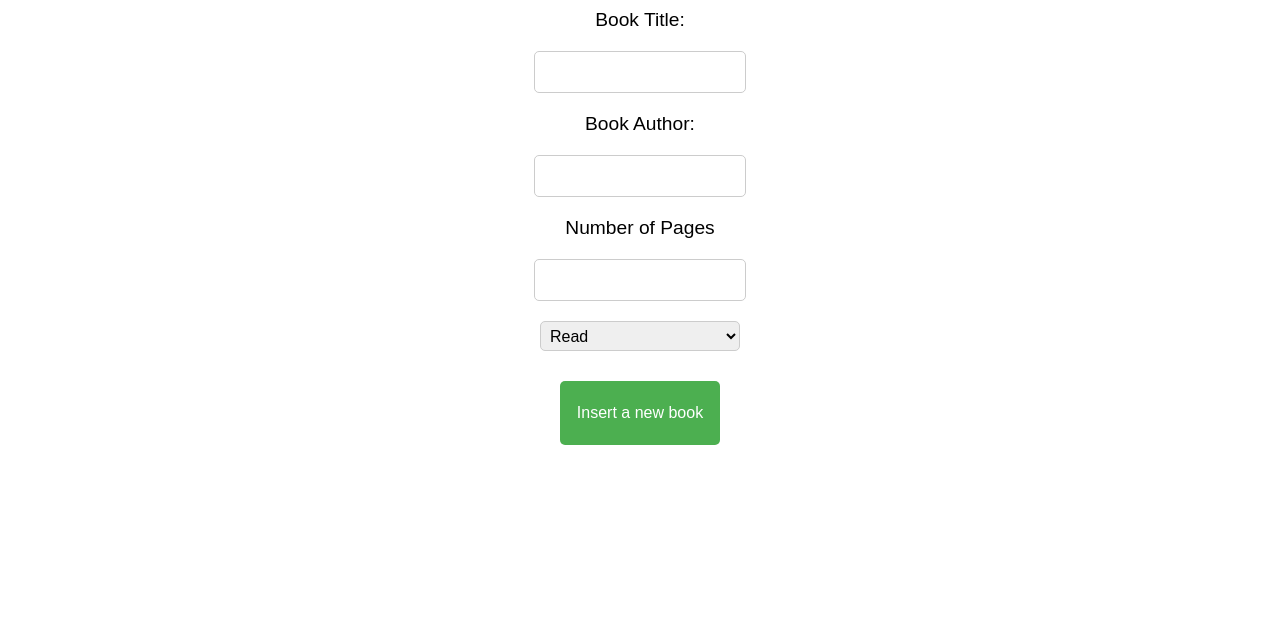
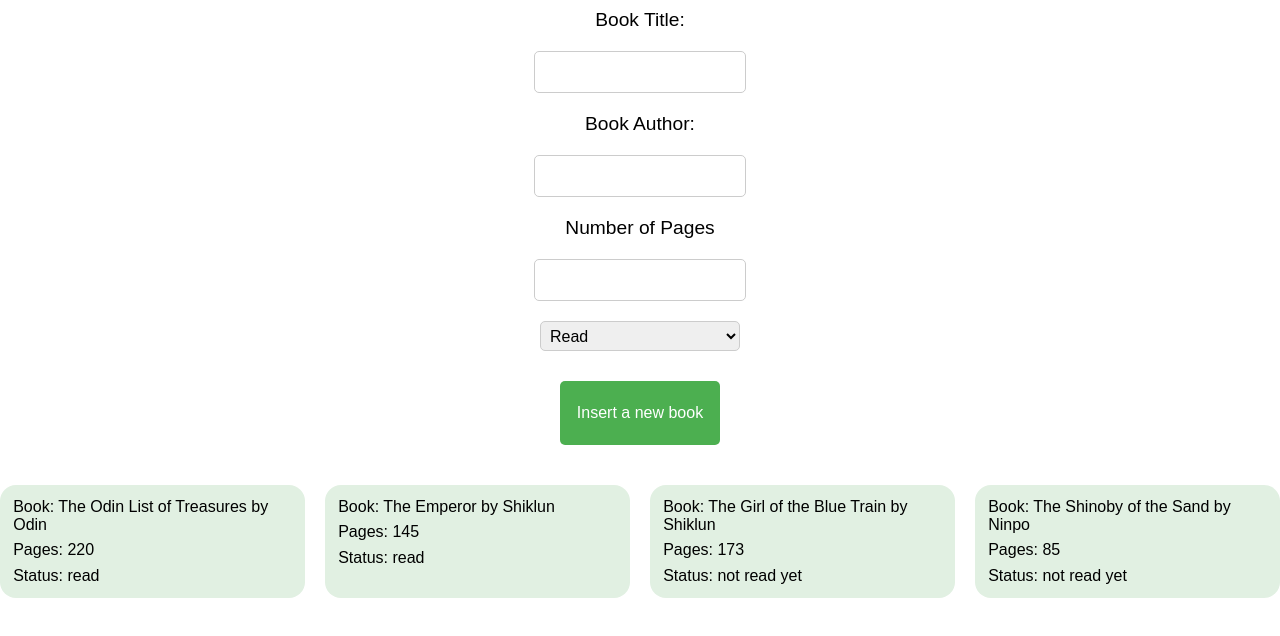
Before and after one commit to PedroPlacidoSilva/library, a plain HTML site: page index.html in a window 1280 px wide. Shown: the part 78-714 px from the top of the page. Drawn offline with Linux system fonts and the light colour scheme.

Commit message:
Concluded the display and insert books. Made initial styling of the books presentation

```diff
--- a/index.html
+++ b/index.html
@@ -46,6 +46,8 @@
       </select>
       <button type="submit" id="submitBook">Insert a new book</button>
     </form>
+    <!-- Div where we will present all books -->
+    <div id="cards"></div>
 
     <script src="script.js" async defer></script>
   </body>
--- a/script.js
+++ b/script.js
@@ -1,4 +1,9 @@
-let myLibrary = [];
+let myLibrary = [
+  ["The Odin List of Treasures by Odin", "220", "read"],
+  ["The Emperor by Shiklun", "145", "read"],
+  ["The Girl of the Blue Train by Shiklun", "173", "not read yet"],
+  ["The Shinoby of the Sand by Ninpo", "85", "not read yet"],
+];
 
 // Create a new Book with all characteristics
 class Book {
@@ -20,6 +25,40 @@ class Book {
   }
 }
 
+// Pedro
+function displayBooks(books) {
+  // Delete all elements inside the cards div element (In order to present the updated library)
+  const delBooks = document.getElementById("cards");
+  delBooks.innerHTML = "";
+
+  const cardsContainer = document.getElementById("cards");
+  for (let i = 0; i < books.length; i++) {
+    // Create card for the book and set id to the card+number of index of the array and a class card
+    const div = document.createElement("div");
+    div.id = "card" + i.toString();
+    div.classList.add("card");
+    // Create element and set the first element of each book on html
+    const titleBook = document.createElement("p");
+    titleBook.classList.add("card-content");
+    titleBook.textContent = `Book: ${books[i][0]}`;
+    // Create element and set the second element of each book on html
+    const pagesBook = document.createElement("p");
+    pagesBook.classList.add("card-content");
+    pagesBook.textContent = `Pages: ${books[i][1]}`;
+    // Create element and set the third element of each book on html
+    const readBook = document.createElement("p");
+    readBook.classList.add("card-content");
+    readBook.textContent = `Status: ${books[i][2]}`;
+    // Append the card div to the div with id cards
+    cardsContainer.appendChild(div);
+    // Append the paragraph's to the each card (div element created)
+    div.appendChild(titleBook);
+    div.appendChild(pagesBook);
+    div.appendChild(readBook);
+  }
+}
+
+// Function to Add Book to Library
 function addBookToLibrary(event) {
   // Prevent the page to reload itself when submit
   event.preventDefault();
@@ -43,10 +82,12 @@ function addBookToLibrary(event) {
   // Create a new book ()
   newBook = new Book(myBook[0], myBook[1], myBook[2], myBook[3]);
   // Store the new Book on library in the format required
+  console.log(newBook);
   myLibrary.push(newBook.info());
   // Clear the array with user input
   myBook = [];
-  console.log(newBook.info());
+  // Display the updated version of the lybrary
+  displayBooks(myLibrary);
 }
 
 // formBook - Store all elements of the form
@@ -58,16 +99,4 @@ const selectBookRead = document.getElementById("read");
 // elements have been inputed by the user  (does not start the event otherwise)
 formBook.addEventListener("submit", addBookToLibrary);
 
-function addBookToLibrary() {}
-
-myLibrary.push(["The Odin List of Treasures by Odin", "220", "read"]);
-myLibrary.push(["The Emperor by Shiklun", "145", "read"]);
-myLibrary.push([
-  "The Girl of the Blue Train by Shiklun",
-  "173",
-  "not read yet",
-]);
-myLibrary.push(["The Shinoby of the Sand by Ninpo", "85", "not read yet"]);
-// const theHobbit = new Book("The Hobbit", "J.R.R. Tolkien", 295, true);
-
-// console.log(theHobbit.info());
+displayBooks(myLibrary);
--- a/styles.css
+++ b/styles.css
@@ -44,3 +44,21 @@
   cursor: pointer;
   margin: 20px 0;
 }
+
+#cards {
+  display: grid;
+  grid-template-columns: repeat(auto-fit, minmax(15rem, 1fr));
+  grid-gap: 20px;
+}
+
+.card {
+  background-color: #e1f0e2;
+  border-radius: 1rem;
+  padding: 0.5rem;
+}
+
+.card-content {
+  font-size: 16px;
+  padding: 2px;
+  margin: 0.2rem;
+}
```
